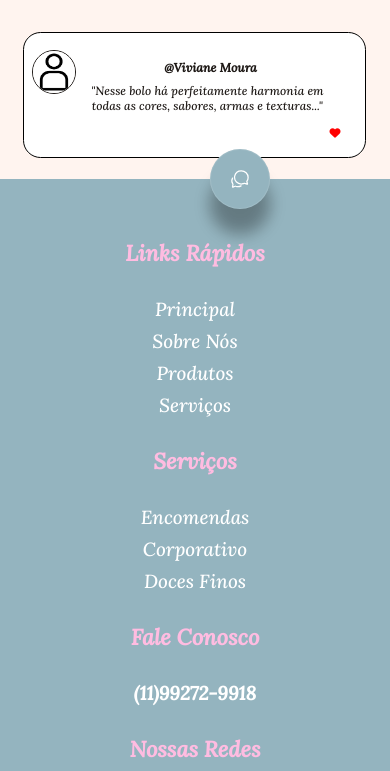
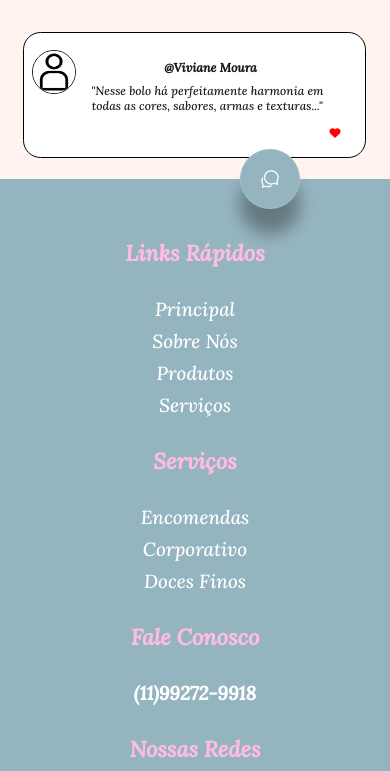
Before and after one commit to isambz/Casa_Cheri, a plain HTML site: page index.html in a window 390 px wide. Shown: the part 3896-4667 px from the top of the page. Drawn offline with nearby package versions, Linux system fonts and the light colour scheme; a web font is replaced by a local one.

Commit message:
que burrada

```diff
--- a/css/style.css
+++ b/css/style.css
@@ -828,7 +828,7 @@ ul li a:hover{
         font-size: 11px;
     }
     .menu{
-        margin-left: 130px;
+        margin-left: 160px;
 
     }
     .menu li a{
```
